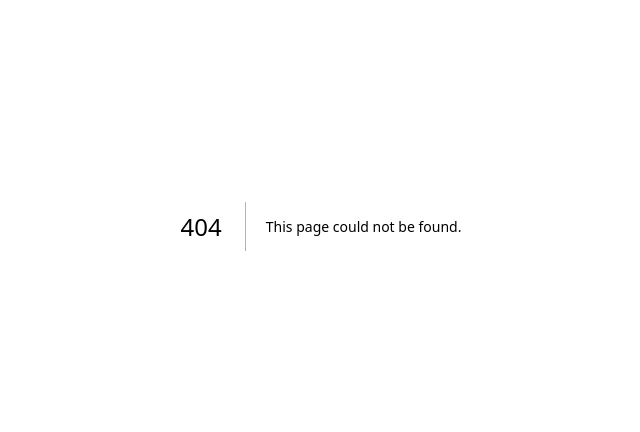
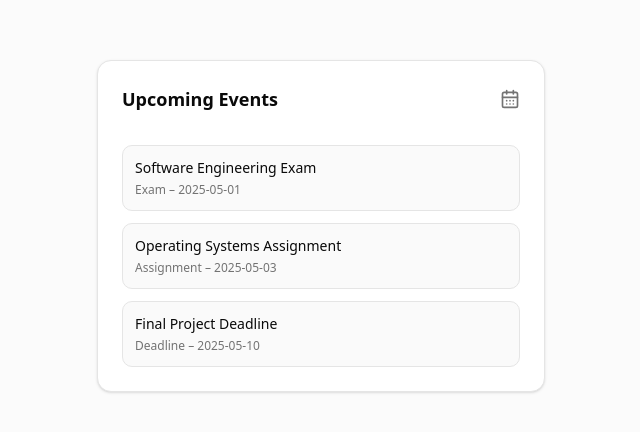
Before and after one commit to Amri2002/unihub, a Next.js app: page /demo/upcomingEvent in a window 1280 px wide. Before the commit this address had no page. Shown: the part 174-606 px from the top of the page, without its empty margins (319-959 px from the left). Built offline with nearby package versions, Linux system fonts and the light colour scheme.

Commit message:
Create Upcoming event card

```diff
--- /dev/null
+++ b/src/app/demo/upcomingEvent/page.tsx
@@ -0,0 +1,34 @@
+"use client";
+
+import {
+  UpcomingEventsCard,
+  UpcomingEvent,
+} from "@/components/upcoming-event-card";
+
+export default function UpcomingEventsDemo() {
+  const mockEvents: UpcomingEvent[] = [
+    {
+      title: "Software Engineering Exam",
+      date: "2025-05-01",
+      type: "Exam",
+    },
+    {
+      title: "Operating Systems Assignment",
+      date: "2025-05-03",
+      type: "Assignment",
+    },
+    {
+      title: "Final Project Deadline",
+      date: "2025-05-10",
+      type: "Deadline",
+    },
+  ];
+
+  return (
+    <div className="min-h-screen flex items-center justify-center bg-muted/40 p-4">
+      <div className="w-full max-w-md">
+        <UpcomingEventsCard events={mockEvents} />
+      </div>
+    </div>
+  );
+}
--- /dev/null
+++ b/src/components/upcoming-event-card.tsx
@@ -0,0 +1,44 @@
+import { Card, CardContent, CardHeader, CardTitle } from "@/components/ui/card";
+import { CalendarDays } from "lucide-react";
+
+export type UpcomingEvent = {
+  title: string;
+  date: string;
+  type: "Exam" | "Assignment" | "Deadline";
+};
+
+interface UpcomingEventsCardProps {
+  events: UpcomingEvent[];
+}
+
+export function UpcomingEventsCard({ events }: UpcomingEventsCardProps) {
+  return (
+    <Card>
+      <CardHeader className="flex flex-row items-center justify-between pb-2">
+        <CardTitle className="text-lg">Upcoming Events</CardTitle>
+        <CalendarDays className="h-5 w-5 text-muted-foreground" />
+      </CardHeader>
+      <CardContent>
+        <ul className="space-y-3">
+          {events.length === 0 ? (
+            <li className="text-sm text-muted-foreground">
+              No upcoming events 🎉
+            </li>
+          ) : (
+            events.map((event, index) => (
+              <li
+                key={index}
+                className="border rounded-lg p-3 text-sm bg-muted/50 hover:bg-muted transition"
+              >
+                <div className="font-medium">{event.title}</div>
+                <div className="text-xs text-muted-foreground mt-1">
+                  {event.type} – {event.date}
+                </div>
+              </li>
+            ))
+          )}
+        </ul>
+      </CardContent>
+    </Card>
+  );
+}
```
